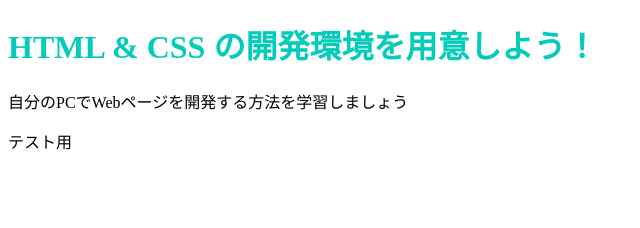
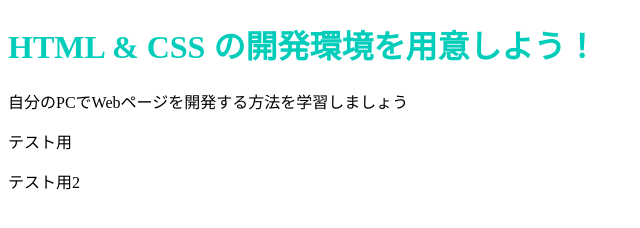
Before and after one commit to aaaalarsen/github.io, a plain HTML site: page index.html in a window 1280 px wide. Shown: the full height of the page, 0-640 px from the left. Drawn offline with Linux system fonts and the light colour scheme.

Commit message:
Update index.html

```diff
--- a/index.html
+++ b/index.html
@@ -9,5 +9,6 @@
     <h1 class="title">HTML & CSS の開発環境を用意しよう！</h1>
     <p>自分のPCでWebページを開発する方法を学習しましょう</p>
     <p>テスト用</p>
+    <p>テスト用2</p>
   </body>
 </html>
```
